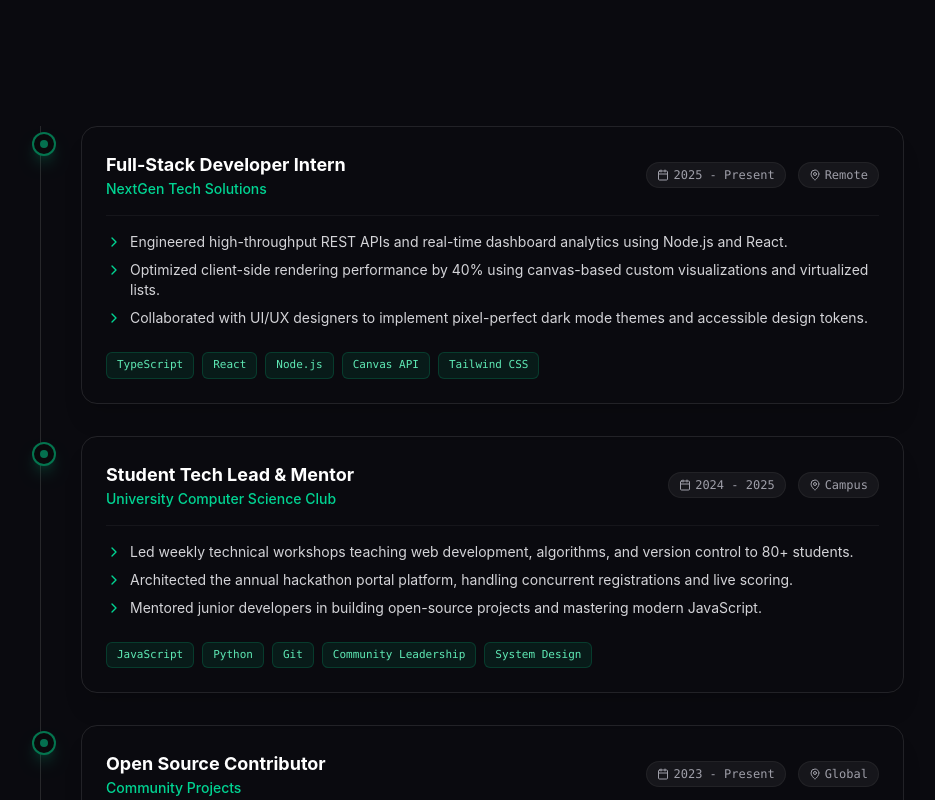
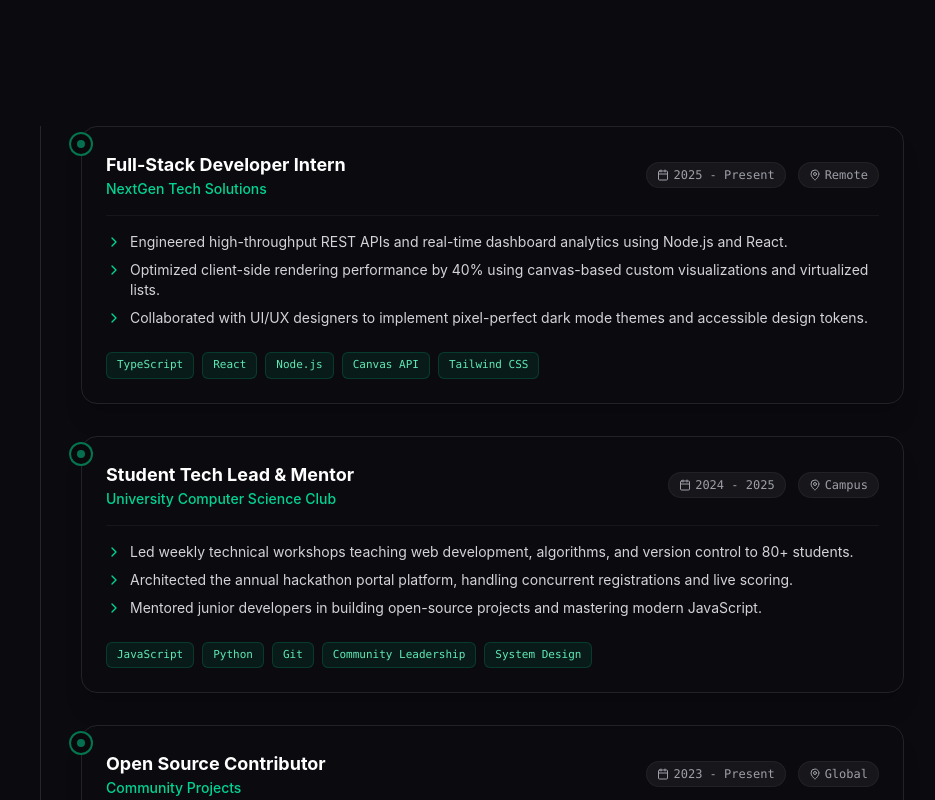
Before and after one commit to harshil-kamc/harshil, a React (Vite) app: page / in a window 1280 px wide. Shown: the part 2900-3700 px from the top of the page, without its empty margins (184-1119 px from the left). Built offline with nearby package versions, Linux system fonts and the light colour scheme.

Commit message:
Update ExperienceSection.tsx

```diff
--- a/src/components/ExperienceSection.tsx
+++ b/src/components/ExperienceSection.tsx
@@ -13,7 +13,7 @@ export function ExperienceSection() {
           {EXPERIENCE_DATA.map((exp, idx) => (
             <div key={exp.id} className="relative group">
               {/* Glowing Timeline Marker Node */}
-              <div className="absolute -left-[31px] sm:-left-[49px] top-1.5 w-6 h-6 rounded-full bg-zinc-950 border-2 border-emerald-500/60 group-hover:border-emerald-400 group-hover:scale-125 transition-all duration-300 flex items-center justify-center shadow-lg shadow-emerald-500/20">
+              <div className="absolute left-0 -translate-x-1/2 top-1.5 w-6 h-6 rounded-full bg-zinc-950 border-2 border-emerald-500/60 flex items-center justify-center">
                 <span className="w-2 h-2 rounded-full bg-emerald-400 animate-pulse" />
               </div>
 
```
